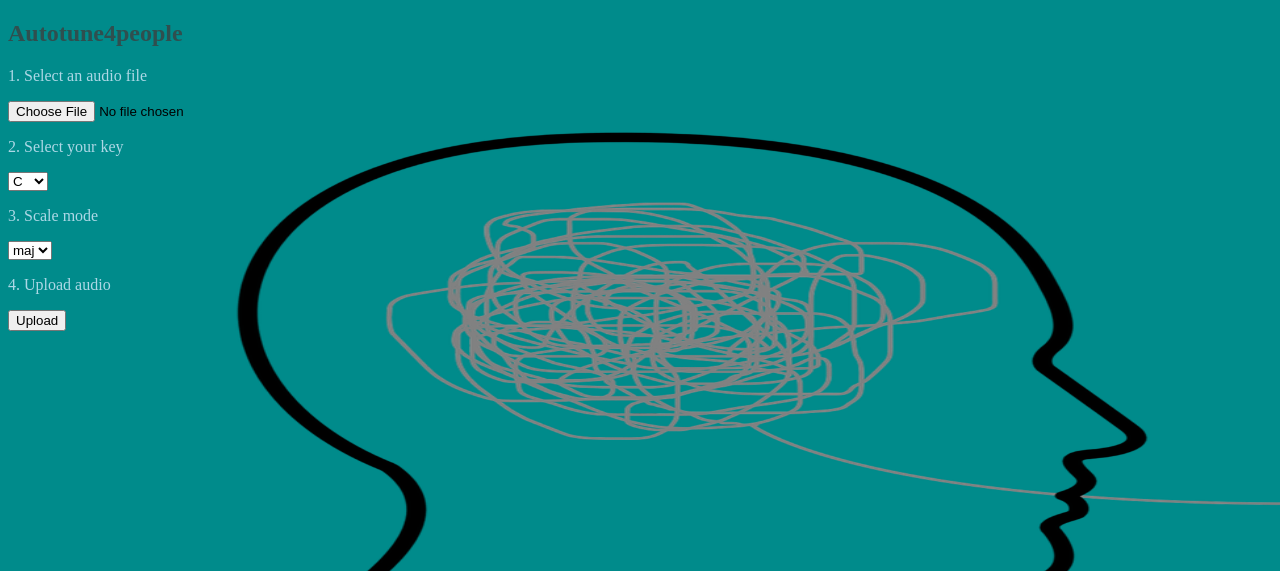
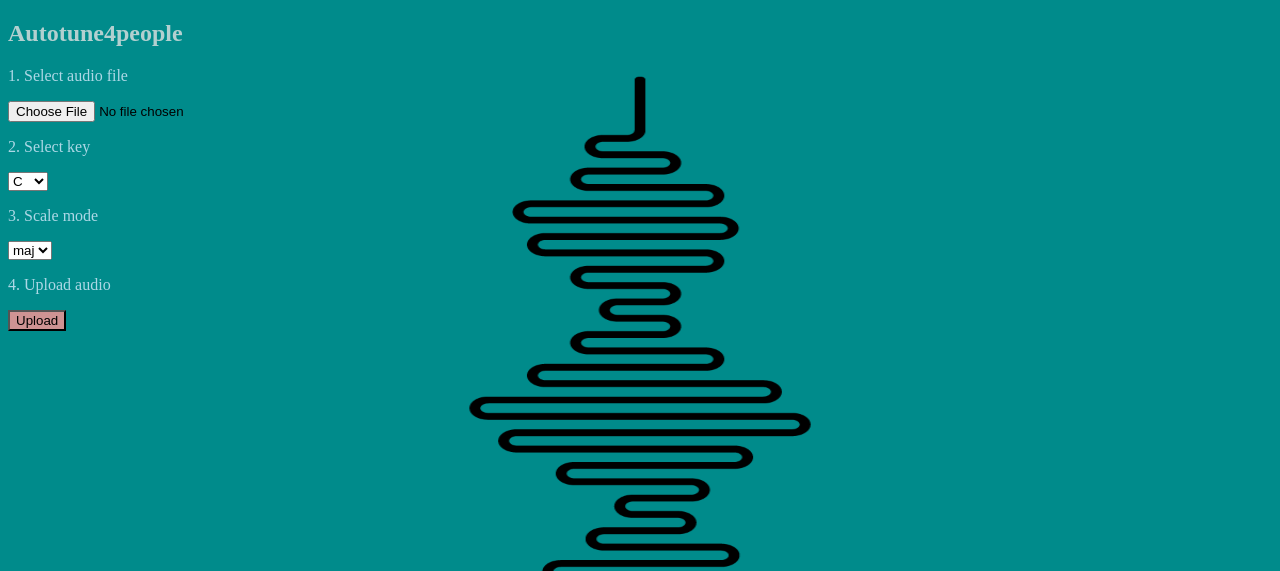
Before and after one commit to ezequielabregu/Autotune-for-the-people, a Flask app: page / in a window 1280 px wide. Shown: the top 571 px of the page. Run offline with Flask 2, Linux system fonts and the light colour scheme.

Commit message:
change some style stuffs

```diff
--- a/templates/index.html
+++ b/templates/index.html
@@ -3,15 +3,15 @@
     <body style="background-color:darkcyan;">
     <meta name="viewport" content="width=device-width, initial-scale=1.0">
     <style>
-    h1{color: darkslategray;}
-    h2{color:darkslategrey;}
+    h1{color: rgb(179, 208, 208);}
+    h2{color:rgb(179, 208, 208);}
     p{color:lightblue;}
     </style>
 <head>
 
     <style>
     body  {
-    background-image: url('static/background-1.png');
+    background-image: url('static/background.png');
     background-repeat: no-repeat;
     background-attachment: fixed;
     background-size: 100% 100%;
@@ -21,14 +21,14 @@
     <title>Autotune4people</title>
 </head>
 <h2> Autotune4people </h2>
-<p> 1. Select an audio file </p>
+<p> 1. Select audio file </p>
 <body>
     <form action = "/success" method = "post" enctype="multipart/form-data">
         <input type="file" name="file" />
 
 
 &nbsp;
-<p> 2. Select your key </p>
+<p> 2. Select key </p>
     <select name="key_select" class="Input">
         {% for o in data %}
         <option value="{{ o.key }}">{{ o.key }}</option>
@@ -42,7 +42,7 @@
         {% endfor %}
     </select>
 <p> 4. Upload audio </p>
-    <input type = "submit" value="Upload">
+    <input style="background-color:rgb(206, 147, 147)" type = "submit" value="Upload">
     </form>
 
 </body>
```
Also changed, not shown: templates/acknowledgement.html (+4 -4 lines), static/background-1.png (deleted), static/background-2.png (deleted), static/background.png, 2 other files.
